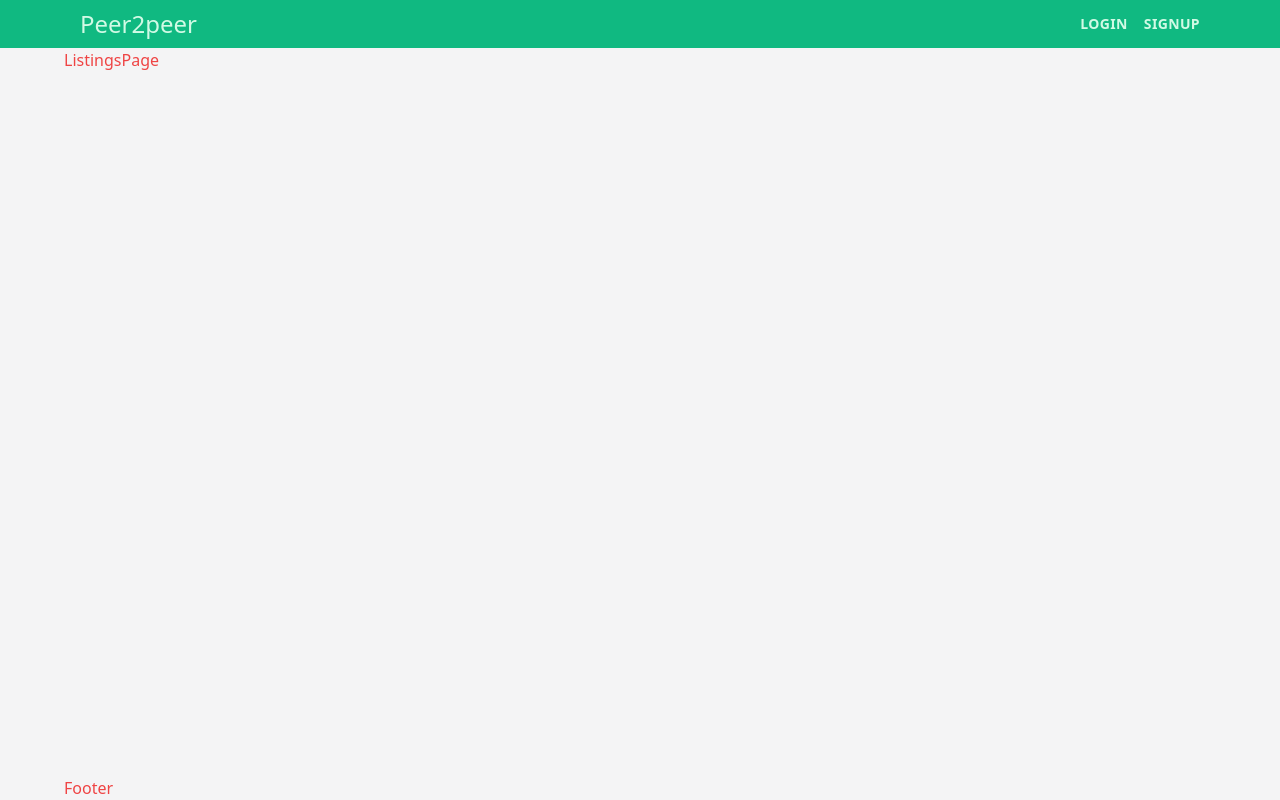
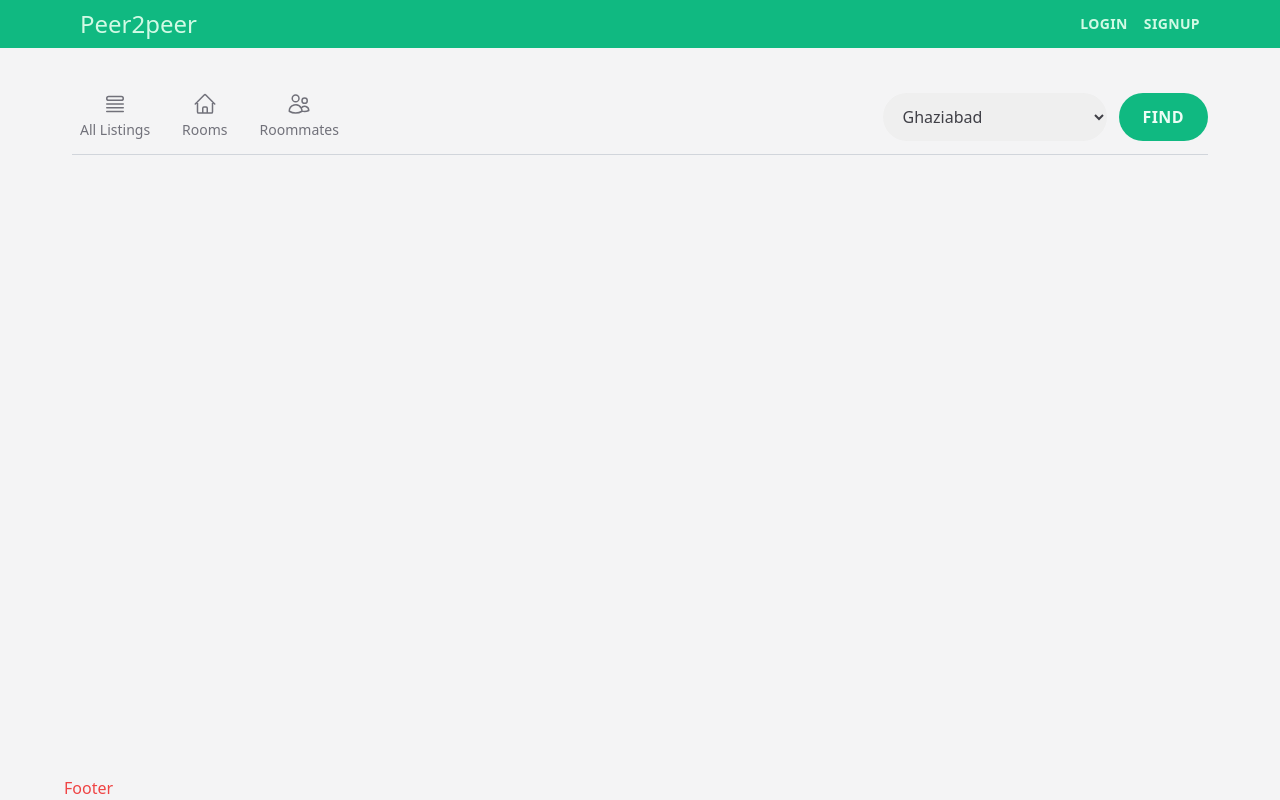
Before and after one commit to yashlohia100/peer2peer-react, a React (Vite) app: page /listings in a window 1280 px wide. Built offline with nearby package versions, Linux system fonts and the light colour scheme.

Commit message:
Add 'SelectLocation' and 'ListingNavbar'

```diff
--- a/src/features/listing/ListingsPage.jsx
+++ b/src/features/listing/ListingsPage.jsx
@@ -1,3 +1,13 @@
+import SelectLocation from '../../ui/SelectLocation';
+import ListingNavbar from './ListingNavbar';
+
 export default function ListingsPage() {
-  return <div>ListingsPage</div>;
+  return (
+    <div className="px-2 pt-4">
+      <div className="flex flex-col gap-6 border-b border-gray-300 pb-1 lg:flex-row-reverse lg:justify-between lg:pb-2 lg:pt-6">
+        <SelectLocation />
+        <ListingNavbar />
+      </div>
+    </div>
+  );
 }
```
